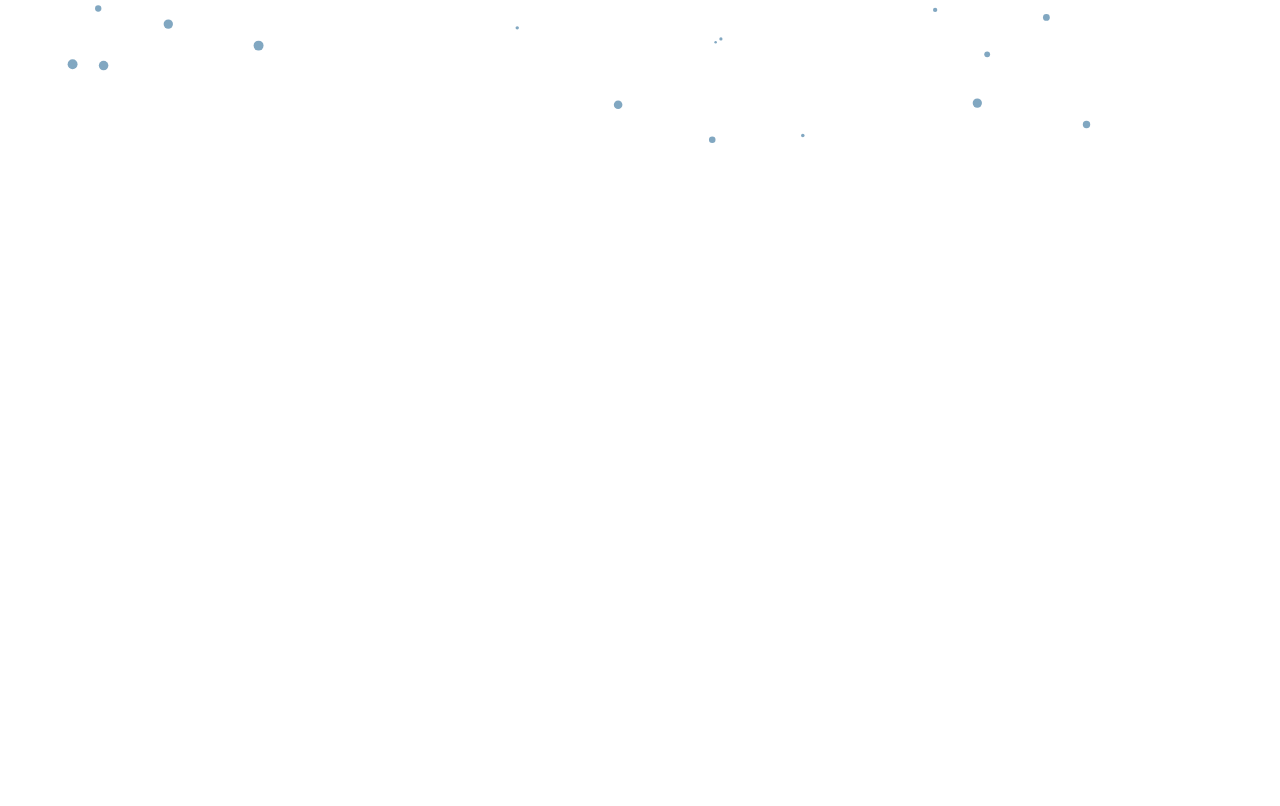
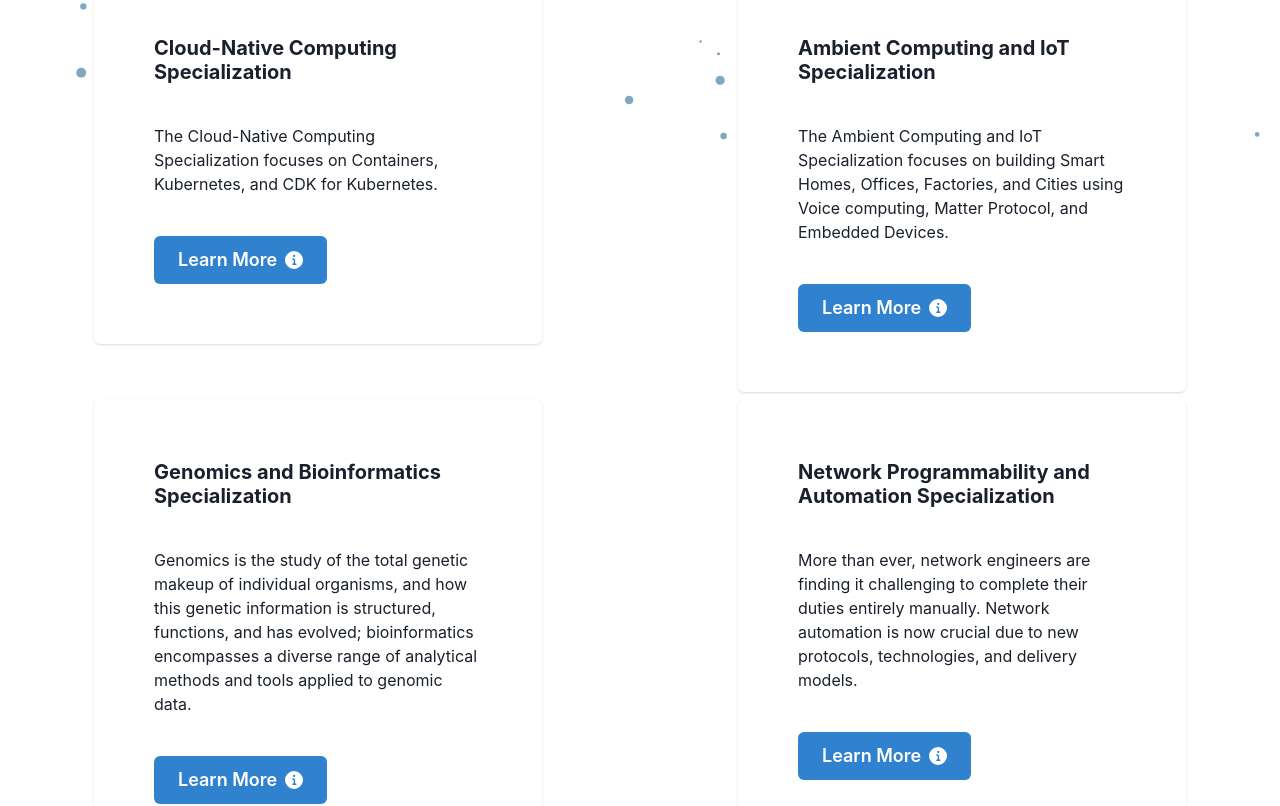
Before and after one commit to ShahzaibSE/panaverse-dao-syllabus-nextjs-website, a Next.js app: page /course in a window 1280 px wide. Shown: the part 656-1462 px from the top of the page. Before the commit the page ends 800 px from the top, so only its background shows below. Built offline with nearby package versions, Linux system fonts and the light colour scheme.

Commit message:
FEAT: Working on course page

```diff
--- a/components/Course/course.tsx
+++ b/components/Course/course.tsx
@@ -40,7 +40,7 @@ import {
 } from "@chakra-ui/react";
 import { InfoIcon } from "@chakra-ui/icons";
 import { wrap } from "module";
-import { CourseContainer } from "../util";
+import { speciliazed_courses, SpecializedCourseContainer } from "../util";
 
 const responsiveSettings = [
   {
@@ -140,18 +140,26 @@ export default function CoursePage() {
           },
         }}
       />
-      <Flex>
+      <Wrap direction={["column", "row"]} justify="space-around">
+        {speciliazed_courses.map((speciliazed_course: any, index: number) => (
           <motion.div
+            key={index}
             initial={{ opacity: 0, scale: 0.5 }}
             whileInView={customAnimations.zoomInAnimation}
             transition={{ duration: 0.5 }}
             ref={ref}
           >
-          <Box>
-            <Heading as="h3">Specialzed Courses</Heading>
-          </Box>
+            <WrapItem key={index}>
+              <SpecializedCourseContainer
+                key={index}
+                name={speciliazed_course.name}
+                description={speciliazed_course.description}
+                colorScheme="blue"
+              />
+            </WrapItem>
           </motion.div>
-      </Flex>
+        ))}
+      </Wrap>
     </Box>
   );
 }
--- a/components/util.tsx
+++ b/components/util.tsx
@@ -17,8 +17,10 @@ import {
   CardFooter,
   AspectRatio,
   WrapItem,
-  Center,
+  Divider,
 } from "@chakra-ui/react";
+import { motion } from "framer-motion";
+import { InfoIcon } from "@chakra-ui/icons";
 
 export const CourseContainer = (props: any) => {
   const { name, description, colorName } = props;
@@ -49,15 +51,23 @@ export const CourseContainer = (props: any) => {
 export function SpecializedCourseContainer(props: any) {
   const { name, description } = props;
   return (
-    <Card>
+    <Card
+      maxW={["sm","md"]}
+      maxH="lg"
+      p={10}
+    >
       <CardHeader>
         <Heading size="md"> {name} </Heading>
       </CardHeader>
       <CardBody>
-        <Text>{description}</Text>
+        <Text noOfLines={[5,6,7]}>{description}</Text>
       </CardBody>
       <CardFooter>
-        <Button>Learn More</Button>
+        <motion.div whileHover={{ scale: 1.1 }}>
+          <Button size={["md", "lg"]} rightIcon={<InfoIcon />} {...props}>
+            Learn More
+          </Button>
+        </motion.div>
       </CardFooter>
     </Card>
   );
@@ -101,11 +111,11 @@ export const speciliazed_courses: Array<{ name: string; description: string }> =
     {
       name: "Genomics and Bioinformatics Specialization",
       description:
-        "Genomics is the study of the total genetic makeup of individual organisms, and how this genetic information is structured, functions, and has evolved; bioinformatics encompasses a diverse range of analytical methods and tools applied to genomic data. This Specialization focuses on performing complex bioinformatics analysis using the most essential Python libraries and applications.",
+        "Genomics is the study of the total genetic makeup of individual organisms, and how this genetic information is structured, functions, and has evolved; bioinformatics encompasses a diverse range of analytical methods and tools applied to genomic data.",
     },
     {
       name: "Network Programmability and Automation Specialization",
       description:
-        "More than ever, network engineers are finding it challenging to complete their duties entirely manually. Network automation is now crucial due to new protocols, technologies, delivery models, and the requirement for enterprises to become more adaptable and agile. This course teaches network engineers how to automate systems with code using a variety of technologies and tools, including Linux, Python, APIs, and Git.",
+        "More than ever, network engineers are finding it challenging to complete their duties entirely manually. Network automation is now crucial due to new protocols, technologies, and delivery models.",
     },
   ];
```
Lines whose indentation alone changed are shown as unchanged.
